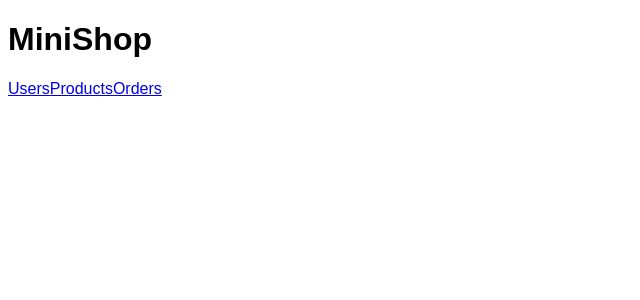
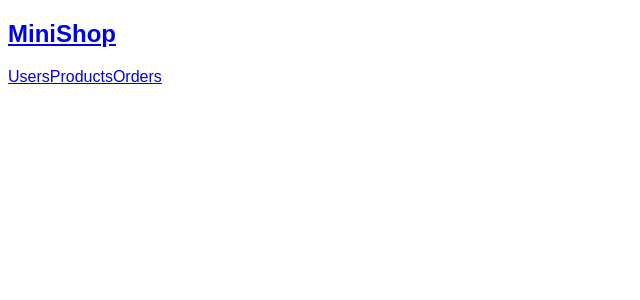
Before and after one commit to YeriAddict/MiniShop, an Angular app: page / in a window 1280 px wide. Shown: the top 300 px of the page, without its empty margins (0-640 px from the left). Built offline with nearby package versions, Linux system fonts and the light colour scheme.

Commit message:
Added clickable title

```diff
--- a/src/app/app.component.html
+++ b/src/app/app.component.html
@@ -1,5 +1,7 @@
-<h1>{{title}}</h1>
 <nav>
+    <h1>
+        <a routerLink="/">{{title}}</a>
+    </h1>
     <a routerLink="/users">Users</a>
     <a routerLink="/products">Products</a>
     <a routerLink="/orders">Orders</a>
```
